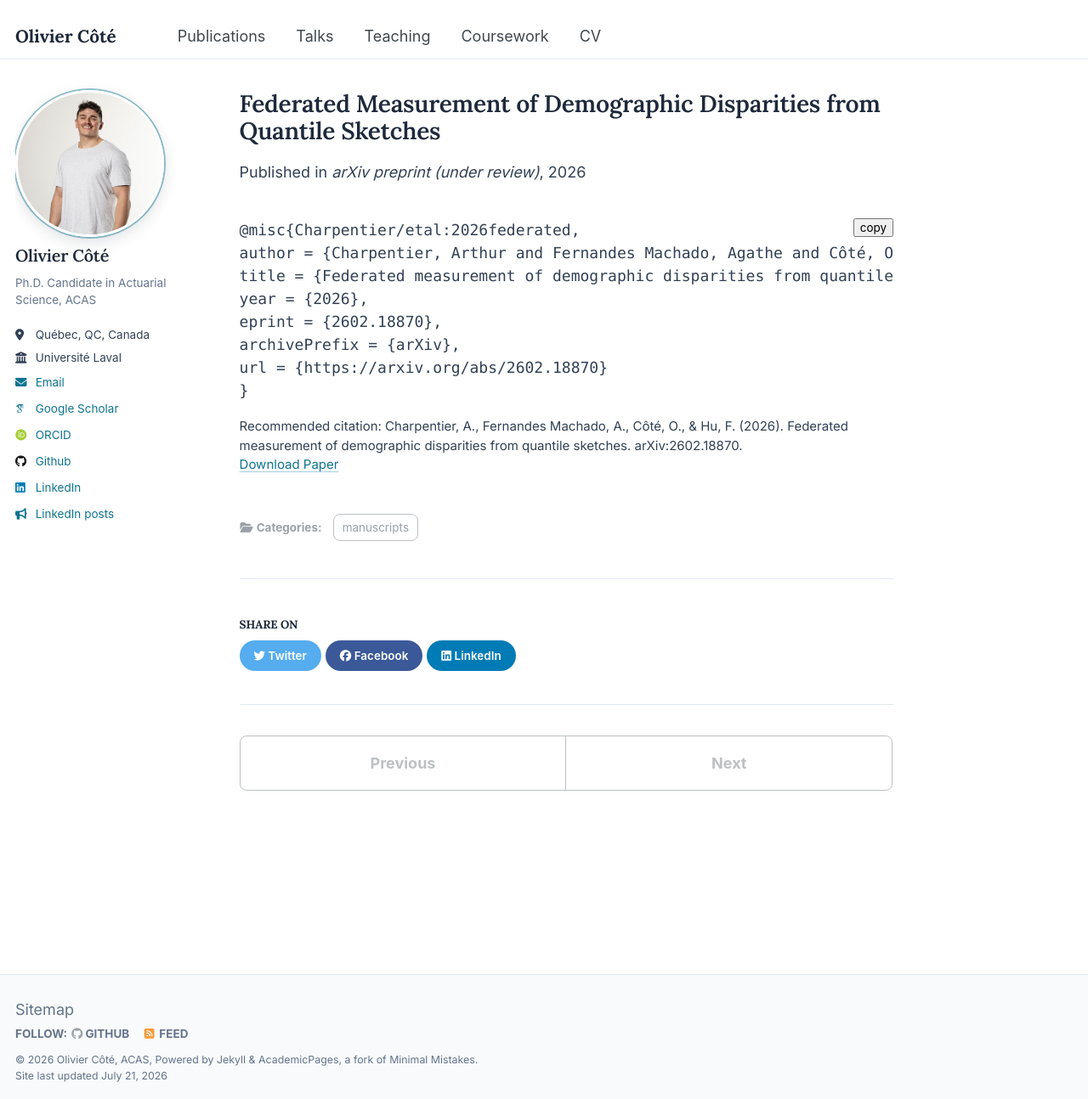
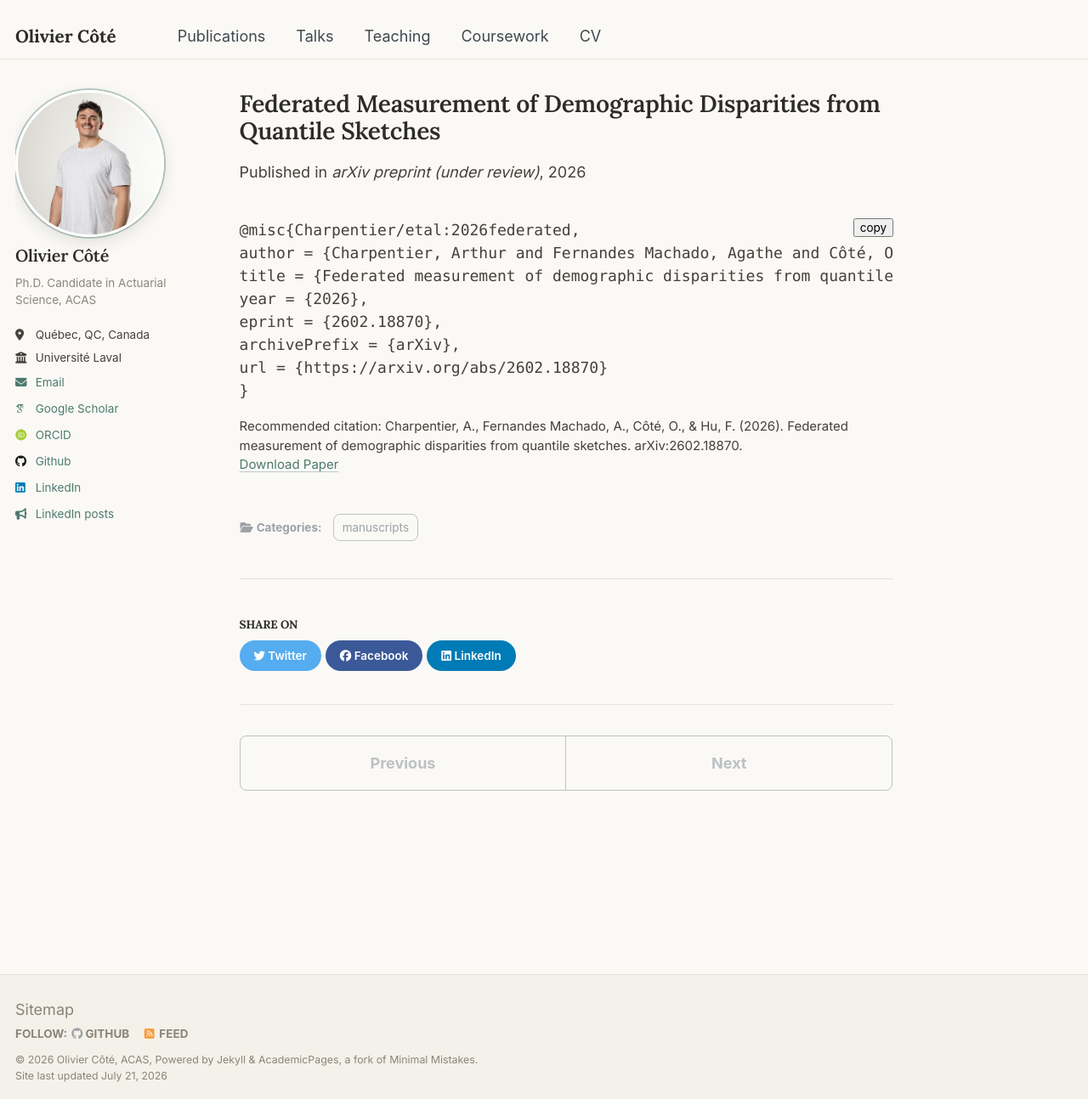
Before and after one commit to OliCoSide/olicoside.github.io, a Jekyll site: the page built from _publications/2026-federated-quantile-sketches.md, in a window 1280 px wide and 1294 px high. Shown: the whole window at 85% size. Built offline with Jekyll 4.4.1, drawn with Linux system fonts in a browser that asks for light colours; some web fonts are replaced.

Commit message:
Japandi polish: warm palette, quiet micro-animations, a11y touches
- Warm paper background, sand footer, warm charcoal text, hairline borders
- Accent shifted to muted pine; clay used for text selection
- Gentle fade-up entrance for page content, title, and sidebar
- Nav links get an underline that slides in from the left
- Cards: pine hairline edge unfolds on hover; softer lift and warm shadow
- Section-heading accent bars grow in on load
- Scroll-reveal for list cards via IntersectionObserver (no-JS safe)
- Skip-to-content link, calm :focus-visible outlines, thin warm scrollbar
- prefers-reduced-motion disables all motion
- theme-color / tile / pinned-tab colors matched to the new palette

Co-Authored-By: Claude Fable 5 <noreply@anthropic.com>
Claude-Session: https://claude.ai/code/session_01QAe2zoU8THi17T6LMKAkKv

```diff
--- a/_includes/head/custom.html
+++ b/_includes/head/custom.html
@@ -16,12 +16,12 @@
 <link rel="icon" type="image/png" href="{{ base_path }}/images/favicon-96x96.png?v=M44lzPylqQ" sizes="96x96">
 <link rel="icon" type="image/png" href="{{ base_path }}/images/favicon-16x16.png?v=M44lzPylqQ" sizes="16x16">
 <link rel="manifest" href="{{ base_path }}/images/manifest.json?v=M44lzPylqQ">
-<link rel="mask-icon" href="{{ base_path }}/images/safari-pinned-tab.svg?v=M44lzPylqQ" color="#000000">
+<link rel="mask-icon" href="{{ base_path }}/images/safari-pinned-tab.svg?v=M44lzPylqQ" color="#4e7a6f">
 <link rel="shortcut icon" href="/images/favicon.ico?v=M44lzPylqQ">
-<meta name="msapplication-TileColor" content="#000000">
+<meta name="msapplication-TileColor" content="#4e7a6f">
 <meta name="msapplication-TileImage" content="{{ base_path }}/images/mstile-144x144.png?v=M44lzPylqQ">
 <meta name="msapplication-config" content="{{ base_path }}/images/browserconfig.xml?v=M44lzPylqQ">
-<meta name="theme-color" content="#ffffff">
+<meta name="theme-color" content="#faf9f6">
 <link rel="stylesheet" href="{{ base_path }}/assets/css/academicons.css"/>
 
 
--- a/_layouts/default.html
+++ b/_layouts/default.html
@@ -12,6 +12,8 @@ layout: compress
   </head>
 
   <body>
+
+    <a href="#main" class="skip-link">Skip to content</a>
 
     {% include browser-upgrade.html %}
     {% include masthead.html %}
--- a/_sass/_custom.scss
+++ b/_sass/_custom.scss
@@ -1,7 +1,36 @@
 /* ==========================================================================
-   CUSTOM DESIGN LAYER — polished refresh (2026)
+   CUSTOM DESIGN LAYER — japandi refresh (2026)
+   Warm paper, muted pine accent, hairline borders, quiet micro-animations.
    Loaded last so it overrides the theme defaults.
    ========================================================================== */
+
+/* natural, unhurried easing used everywhere */
+$ease-out-soft: cubic-bezier(0.22, 1, 0.36, 1);
+
+/*
+   Motion foundations
+   ========================================================================== */
+
+@keyframes fade-up {
+  from {
+    opacity: 0;
+    transform: translateY(14px);
+  }
+  to {
+    opacity: 1;
+    transform: translateY(0);
+  }
+}
+
+@keyframes fade-in {
+  from { opacity: 0; }
+  to { opacity: 1; }
+}
+
+@keyframes bar-grow {
+  from { transform: scaleX(0); }
+  to { transform: scaleX(1); }
+}
 
 /*
    Global typography & texture
@@ -19,8 +48,8 @@ body {
 }
 
 ::selection {
-  background: $accent-color-light;
-  color: $accent-color-dark;
+  background: mix(#fff, $clay, 72%);
+  color: $ink;
 }
 
 h1, h2, h3, h4 {
@@ -28,18 +57,69 @@ h1, h2, h3, h4 {
   letter-spacing: -0.01em;
 }
 
-/* content links: accent color with a refined underline */
+h1, h2 {
+  scroll-margin-top: 90px;
+}
+
+/* content links: pine accent with a refined underline */
 .page__content a:not(.btn),
 .author__urls a,
 .archive a {
   color: $accent-color;
   text-decoration-color: rgba($accent-color, 0.35);
   text-underline-offset: 3px;
-  transition: color 0.15s ease-in-out, text-decoration-color 0.15s ease-in-out;
+  transition: color 0.2s $ease-out-soft, text-decoration-color 0.2s $ease-out-soft;
 
   &:hover {
     color: $accent-color-dark;
     text-decoration-color: $accent-color-dark;
+  }
+}
+
+/* calm, visible keyboard focus */
+a:focus-visible,
+button:focus-visible,
+.btn:focus-visible {
+  outline: 2px solid $accent-color;
+  outline-offset: 3px;
+  border-radius: 2px;
+}
+
+/* accessibility: skip link (hidden until focused) */
+.skip-link {
+  position: absolute;
+  top: -48px;
+  left: 16px;
+  z-index: 100;
+  padding: 0.5em 1em;
+  background: $ink;
+  color: #fff;
+  border-radius: 0 0 8px 8px;
+  text-decoration: none;
+  transition: top 0.25s $ease-out-soft;
+
+  &:focus {
+    top: 0;
+  }
+}
+
+/* thin, warm scrollbar */
+html {
+  scrollbar-width: thin;
+  scrollbar-color: #cfc9bd transparent;
+}
+
+::-webkit-scrollbar {
+  width: 10px;
+}
+
+::-webkit-scrollbar-thumb {
+  background: #cfc9bd;
+  border-radius: 8px;
+  border: 3px solid $paper;
+
+  &:hover {
+    background: $muted;
   }
 }
 
@@ -49,7 +129,8 @@ h1, h2, h3, h4 {
 
 .masthead {
   border-bottom: 1px solid $card-border;
-  background: rgba(255, 255, 255, 0.95);
+  background: rgba(250, 249, 246, 0.94);
+  animation: fade-in 0.5s $ease-out-soft both;
 
   .masthead__menu-item--lg a {
     font-family: $lora;
@@ -58,13 +139,56 @@ h1, h2, h3, h4 {
     color: $ink;
   }
 
-  .greedy-nav a {
-    transition: color 0.15s ease-in-out;
+  /* quiet underline that slides in from the left */
+  .greedy-nav .visible-links a {
+    position: relative;
+    transition: color 0.2s $ease-out-soft;
+
+    &::after {
+      content: "";
+      position: absolute;
+      left: 1rem;
+      right: 1rem;
+      bottom: 0.9em;
+      height: 2px;
+      border-radius: 2px;
+      background: $accent-color;
+      transform: scaleX(0);
+      transform-origin: left center;
+      transition: transform 0.28s $ease-out-soft;
+    }
 
     &:hover {
-      color: $accent-color;
+      color: $accent-color-dark;
+
+      &::after {
+        transform: scaleX(1);
+      }
     }
   }
+
+  /* no underline under the site name */
+  .masthead__menu-item--lg a::after {
+    display: none;
+  }
+}
+
+/*
+   Quiet entrance on page load
+   ========================================================================== */
+
+.page__inner-wrap > header,
+.archive > .page__title {
+  animation: fade-up 0.55s $ease-out-soft both;
+}
+
+.page__content,
+.archive > *:not(.page__title) {
+  animation: fade-up 0.6s $ease-out-soft 0.08s both;
+}
+
+.sidebar > div {
+  animation: fade-up 0.6s $ease-out-soft 0.05s both;
 }
 
 /*
@@ -94,6 +218,8 @@ h1, h2, h3, h4 {
       height: 3px;
       border-radius: 3px;
       background: $accent-color;
+      transform-origin: left center;
+      animation: bar-grow 0.9s $ease-out-soft 0.35s both;
     }
   }
 
@@ -109,6 +235,8 @@ h1, h2, h3, h4 {
       height: 3px;
       border-radius: 3px;
       background: $accent-color;
+      transform-origin: left center;
+      animation: bar-grow 0.9s $ease-out-soft 0.35s both;
     }
   }
 }
@@ -120,11 +248,17 @@ h1, h2, h3, h4 {
 .author__avatar img {
   padding: 0;
   border: 3px solid #fff;
-  box-shadow: 0 0 0 2px rgba($accent-color, 0.45), 0 6px 18px rgba(30, 41, 59, 0.14);
+  box-shadow: 0 0 0 2px rgba($accent-color, 0.4), 0 6px 18px rgba(46, 44, 40, 0.12);
+  transition: transform 0.35s $ease-out-soft, box-shadow 0.35s $ease-out-soft;
 
   @media screen and (min-width: 1024px) {
     padding: 0;
     border: 3px solid #fff;
+  }
+
+  &:hover {
+    transform: scale(1.02) rotate(-0.5deg);
+    box-shadow: 0 0 0 2px rgba($accent-color, 0.6), 0 10px 26px rgba(46, 44, 40, 0.16);
   }
 }
 
@@ -151,23 +285,43 @@ h1, h2, h3, h4 {
 }
 
 /*
-   Archive lists (publications, talks, teaching) as cards
+   Archive lists (publications, talks, teaching) as quiet cards
    ========================================================================== */
 
 .list__item .archive__item {
+  position: relative;
   margin-bottom: 1em;
   padding: 1.05em 1.25em;
   background: #fff;
   border: 1px solid $card-border;
   border-radius: 10px;
-  box-shadow: 0 1px 2px rgba(30, 41, 59, 0.04);
-  transition: transform 0.15s ease-in-out, box-shadow 0.15s ease-in-out,
-    border-color 0.15s ease-in-out;
+  box-shadow: 0 1px 2px rgba(46, 44, 40, 0.04);
+  overflow: hidden;
+  transition: transform 0.25s $ease-out-soft, box-shadow 0.25s $ease-out-soft,
+    border-color 0.25s $ease-out-soft;
+
+  /* hairline pine accent that unfolds on hover */
+  &::before {
+    content: "";
+    position: absolute;
+    left: 0;
+    top: 0;
+    bottom: 0;
+    width: 3px;
+    background: $accent-color;
+    transform: scaleY(0);
+    transform-origin: top center;
+    transition: transform 0.3s $ease-out-soft;
+  }
 
   &:hover {
     transform: translateY(-2px);
     border-color: rgba($accent-color, 0.45);
-    box-shadow: 0 6px 18px rgba(30, 41, 59, 0.1);
+    box-shadow: 0 8px 22px rgba(46, 44, 40, 0.09);
+
+    &::before {
+      transform: scaleY(1);
+    }
   }
 
   .archive__item-title {
@@ -179,6 +333,7 @@ h1, h2, h3, h4 {
     a {
       color: $ink;
       text-decoration: none;
+      transition: color 0.2s $ease-out-soft;
 
       &:hover {
         color: $accent-color;
@@ -199,7 +354,18 @@ h1, h2, h3, h4 {
   }
 }
 
-/* keep the plain look inside the online CV lists */
+/* scroll-reveal (enabled by a tiny script in footer/custom.html; no-JS safe) */
+html.reveal-on .list__item {
+  opacity: 0;
+  transform: translateY(14px);
+  transition: opacity 0.6s $ease-out-soft, transform 0.6s $ease-out-soft;
+
+  &.in-view {
+    opacity: 1;
+    transform: translateY(0);
+  }
+}
+
 .archive__item:hover .archive__item-title {
   text-decoration: none;
 }
@@ -207,7 +373,7 @@ h1, h2, h3, h4 {
 .archive__subtitle {
   color: $muted;
   font-weight: 600;
-  letter-spacing: 0.02em;
+  letter-spacing: 0.06em;
   text-transform: uppercase;
   font-size: $type-size-6;
 }
@@ -220,12 +386,17 @@ h1, h2, h3, h4 {
   border-radius: 999px;
   padding: 0.6em 1.25em;
   font-weight: 600;
-  transition: transform 0.15s ease-in-out, box-shadow 0.15s ease-in-out,
-    background-color 0.15s ease-in-out;
+  transition: transform 0.2s $ease-out-soft, box-shadow 0.2s $ease-out-soft,
+    background-color 0.2s $ease-out-soft;
 
   &:hover {
     transform: translateY(-1px);
-    box-shadow: 0 4px 12px rgba(30, 41, 59, 0.18);
+    box-shadow: 0 5px 14px rgba(46, 44, 40, 0.16);
+  }
+
+  &:active {
+    transform: translateY(0);
+    box-shadow: 0 2px 6px rgba(46, 44, 40, 0.12);
   }
 }
 
@@ -244,9 +415,10 @@ h1, h2, h3, h4 {
 
   a {
     color: $muted;
+    transition: color 0.2s $ease-out-soft;
 
     &:hover {
-      color: $accent-color;
+      color: $accent-color-dark;
     }
   }
 }
@@ -271,3 +443,30 @@ table {
   border-radius: $border-radius;
   overflow: hidden;
 }
+
+img {
+  border-radius: 4px;
+}
+
+/*
+   Respect reduced-motion preferences — stillness is also japandi
+   ========================================================================== */
+
+@media (prefers-reduced-motion: reduce) {
+  html {
+    scroll-behavior: auto;
+  }
+
+  *,
+  *::before,
+  *::after {
+    animation-duration: 0.01ms !important;
+    animation-delay: 0s !important;
+    transition-duration: 0.01ms !important;
+  }
+
+  html.reveal-on .list__item {
+    opacity: 1;
+    transform: none;
+  }
+}
--- a/_sass/_variables.scss
+++ b/_sass/_variables.scss
@@ -65,20 +65,22 @@ $darker-gray                : mix(#000, $gray, 60%);
 $light-gray                 : mix(#fff, $gray, 50%);
 $lighter-gray               : mix(#fff, $gray, 90%);
 
-/* custom design tokens */
-$accent-color               : #0e7490; // deep teal — links, buttons, details
-$accent-color-dark          : #155e75;
-$accent-color-light         : #e0f2f7;
-$ink                        : #1e293b; // near-black slate for headings
-$muted                      : #64748b;
-$surface                    : #f8fafc;
-$card-border                : #e2e8f0;
+/* custom design tokens — japandi: warm paper, muted pine, hairline borders */
+$accent-color               : #4e7a6f; // muted pine — links, buttons, details
+$accent-color-dark          : #3a5d54;
+$accent-color-light         : #e9f0ec;
+$clay                       : #b98a6e; // warm clay — rare secondary accent
+$ink                        : #2e2c28; // warm charcoal for headings
+$muted                      : #8b8578;
+$surface                    : #f4f1ea; // warm sand surface (footer, wells)
+$paper                      : #faf9f6; // warm paper page background
+$card-border                : #e7e2d9;
 
-$body-color                 : #fff;
-$background-color           : #fff;
-$code-background-color      : #fafafa;
+$body-color                 : $paper;
+$background-color           : $paper;
+$code-background-color      : #f4f1ea;
 $code-background-color-dark : $light-gray;
-$text-color                 : #334155;
+$text-color                 : #45413a;
 $border-color               : $card-border;
 
 $primary-color              : #40484e;
```
Also changed, not shown: _includes/footer/custom.html (+23 -0 lines).
